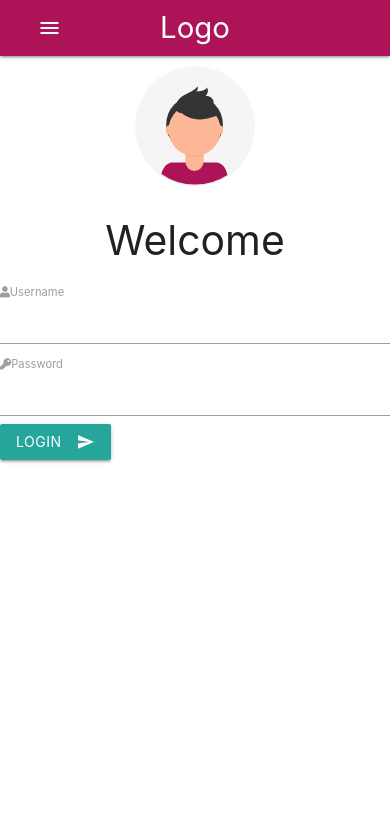
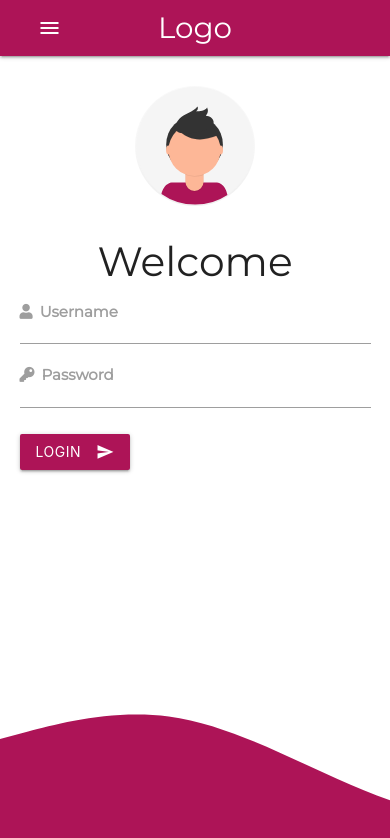
Before and after one commit to OmarAliSoliman/newdesign, a plain HTML site: page index.html in a window 390 px wide. Drawn offline with nearby package versions, Linux system fonts and the light colour scheme.

Commit message:
Update style.css

```diff
--- a/css/style.css
+++ b/css/style.css
@@ -4,6 +4,9 @@
     box-sizing: border-box;
 }
 
+body{
+    font-family: "Montserrat";
+}
 
 .col{
     padding: 0 !important;
@@ -12,6 +15,11 @@
 .login-pic{
     height: 400px;
     padding-top: 10px;
+    margin-top: 9px;
+}
+
+.login-profile{
+    margin-top: 35px;
 }
 
 .avatar{
@@ -19,7 +27,6 @@
     height: 120px;
     margin-top: 10px;
 }
-
 
 .footer-wave::after{
     content: '';
@@ -32,15 +39,73 @@
     background-size: cover;
 }
 
+form{
+    width: 30%;
+    margin: 0 auto;
+}
+
+form label{
+    display: inline-block;
+    font-weight: bold;
+    font-size: 15px;
+    transition: all 0.5s ease;
+}
+
+form label i{
+    margin-right: 7px;
+}
+
+form input{
+    height: 20px !important;
+    margin-bottom: 20px !important;
+}
+
+.login-profile .btn{
+    background-color: #AD1457;
+    margin-top: 6px;
+}
+
+
+
+@media(max-width: 800px){
+    .m12{
+        text-align: center;
+        margin-bottom: 90px;
+    }
+    form{
+        width: 90%;
+    }
+}
+
+@media(max-width: 768px){
+    .m12{
+        margin-bottom: 0px;
+        height: 366px;
+    }
+    form{
+        width: 90%;
+    }
+}
+
 @media(max-width: 576px){
-    body{
-        overflow: hidden;
+    .footer-wave::after{
+       height: 150px;
     }
 
-    .login-pic{
-        visibility: hidden;
-    }
-    .footer-wave::after{
-        visibility: hidden;
+    .login-profile{
+        margin: 0 auto;
+        margin-top:20px;
     }
 }
+
+
+@media(max-width: 320px){
+    .login-profile .avatar{
+        width: 100px;
+        height: 100px;
+    }
+
+    .login-profile h3{
+        font-size: 15px;
+    }
+}
```
